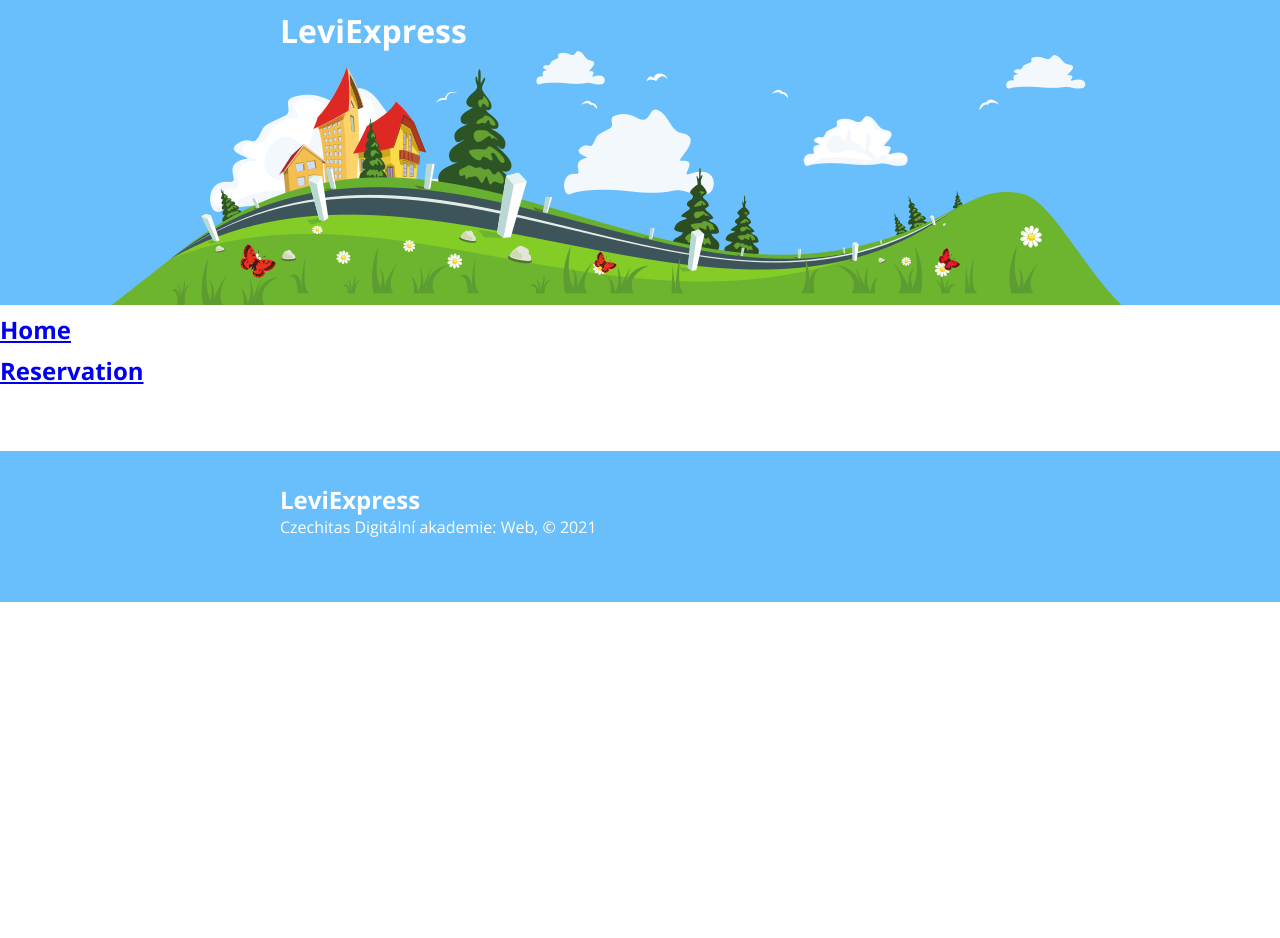
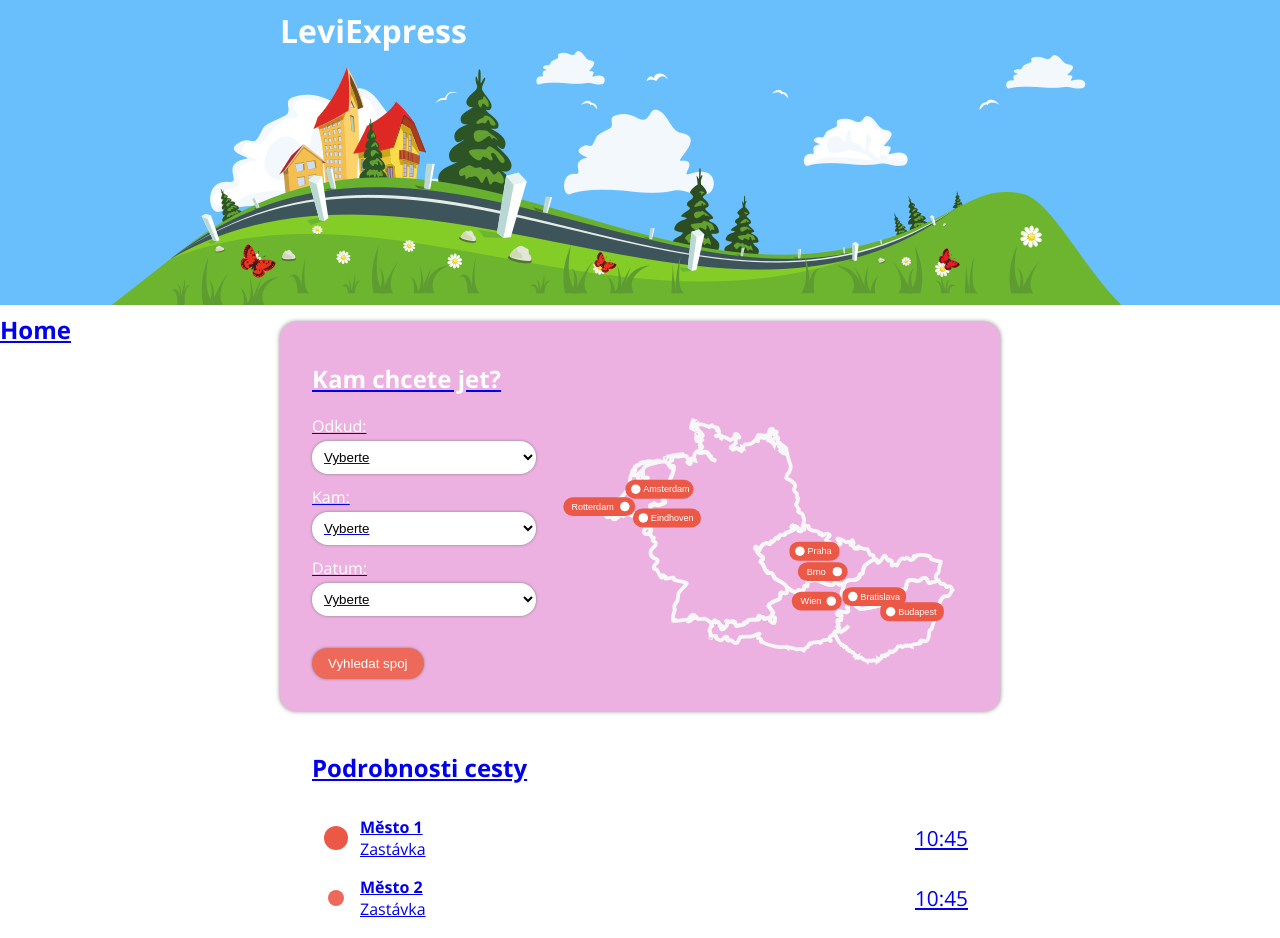
Before and after one commit to katerinalevova/leviexpress, a React app: page / in a window 1280 px wide. Shown: the top 938 px of the page. Before the commit the page ends 800 px from the top, so only its background shows below. Built offline with nearby package versions, Linux system fonts and the light colour scheme.

Commit message:
Mapa pridana

```diff
--- /dev/null
+++ b/src/Home/JourneyPicker/index.jsx
@@ -0,0 +1,93 @@
+import React from 'react';
+import './style.css';
+import mapImage from './img/map.svg';
+
+const JourneyPicker = () => {
+  return (
+    <>
+      <div className="journey-picker container">
+        <h2 className="journey-picker__head">Kam chcete jet?</h2>
+        <div className="journey-picker__body">
+          <form className="journey-picker__form">
+            <label>
+              <div className="journey-picker__label">Odkud:</div>
+              <select>
+                <option value="">Vyberte</option>
+                <option value="Mesto1">Město 1</option>
+                <option value="Mesto2">Město 2</option>
+                <option value="Mesto3">Město 3</option>
+                <option value="Mesto4">Město 4</option>
+              </select>
+            </label>
+            <label>
+              <div className="journey-picker__label">Kam:</div>
+              <select>
+                <option value="">Vyberte</option>
+                <option value="Mesto1">Město 1</option>
+                <option value="Mesto2">Město 2</option>
+                <option value="Mesto3">Město 3</option>
+                <option value="Mesto4">Město 4</option>
+              </select>
+            </label>
+            <label>
+              <div className="journey-picker__label">Datum:</div>
+              <select>
+                <option value="">Vyberte</option>
+                <option>20.05.2021</option>
+                <option>21.05.2021</option>
+                <option>22.05.2021</option>
+                <option>23.05.2021</option>
+              </select>
+            </label>
+            <div className="journey-picker__controls">
+              <button className="btn" type="submit">
+                Vyhledat spoj
+              </button>
+            </div>
+          </form>
+          <img className="journey-picker__map" src={mapImage} />
+        </div>
+      </div>
+
+      <div className="journey-detail container">
+        <h2>Podrobnosti cesty</h2>
+        <div className="stops">
+          <div className="bus-stop">
+            <div className="bus-stop__bullet"></div>
+            <div className="bus-stop__place">
+              <div className="bus-stop__city">Město 1</div>
+              <div className="bus-stop__station">Zastávka</div>
+            </div>
+            <div className="bus-stop__departure">10:45</div>
+          </div>
+          <div className="bus-stop">
+            <div className="bus-stop__bullet"></div>
+            <div className="bus-stop__place">
+              <div className="bus-stop__city">Město 2</div>
+              <div className="bus-stop__station">Zastávka</div>
+            </div>
+            <div className="bus-stop__departure">10:45</div>
+          </div>
+          <div className="bus-stop">
+            <div className="bus-stop__bullet"></div>
+            <div className="bus-stop__place">
+              <div className="bus-stop__city">Město 3</div>
+              <div className="bus-stop__station">Zastávka</div>
+            </div>
+            <div className="bus-stop__departure">10:45</div>
+          </div>
+          <div className="bus-stop">
+            <div className="bus-stop__bullet"></div>
+            <div className="bus-stop__place">
+              <div className="bus-stop__city">Město 4</div>
+              <div className="bus-stop__station">Zastávka</div>
+            </div>
+            <div className="bus-stop__departure">10:45</div>
+          </div>
+        </div>
+      </div>
+    </>
+  );
+};
+
+export default JourneyPicker;
--- /dev/null
+++ b/src/Home/JourneyPicker/style.css
@@ -0,0 +1,88 @@
+.journey-picker {
+  margin: -2rem auto 0 auto;
+  padding: 2rem;
+
+  color: white;
+  background-color: #ecb0e1;
+  border-radius: 1rem;
+  box-shadow: 0 0 5px gray;
+}
+
+.journey-picker__body {
+  display: flex;
+}
+
+.journey-picker__form {
+  flex: 1;
+  margin-right: 1rem;
+}
+
+.journey-picker__label {
+  padding-top: 0.75rem;
+  padding-bottom: 0.25rem;
+}
+
+.journey-picker__controls {
+  margin-top: 2rem;
+}
+
+.journey-picker select {
+  display: block;
+  width: 100%;
+}
+
+.journey-picker__map {
+  width: 26rem;
+  height: auto;
+}
+
+.stops {
+  margin-top: 2rem;
+}
+
+.journey-detail {
+  padding: 2rem;
+}
+
+.bus-stop {
+  display: flex;
+  align-items: center;
+  margin-bottom: 1rem;
+}
+
+.bus-stop__bullet {
+  width: 1rem;
+  height: 1rem;
+  background-color: #ed6a5a;
+  border-radius: 0.5rem;
+  margin: 0 1rem;
+}
+
+.bus-stop:first-child > .bus-stop__bullet,
+.bus-stop:last-child > .bus-stop__bullet {
+  width: 1.5rem;
+  height: 1.5rem;
+  background-color: #eb5846;
+  border-radius: 0.75rem;
+  margin: 0 0.75rem;
+}
+
+.bus-stop__place {
+  flex: 1;
+}
+
+.bus-stop__departure {
+  font-size: 1.3rem;
+}
+
+.bus-stop__city {
+  font-weight: bold;
+}
+
+.stops {
+  margin-top: 2rem;
+}
+
+.journey-detail {
+  padding: 2rem;
+}
--- a/src/Home/index.jsx
+++ b/src/Home/index.jsx
@@ -1,7 +1,13 @@
 import React from 'react';
+import JourneyPicker from './JourneyPicker/index';
 
 const Home = () => {
-  return <h2>Home</h2>;
+  return (
+    <>
+      <h2>Home</h2>
+      <JourneyPicker />
+    </>
+  );
 };
 
 export default Home;
--- a/src/index.jsx
+++ b/src/index.jsx
@@ -4,7 +4,7 @@ import './style.css';
 import Header from './Header/index';
 import Footer from './Footer/index';
 import Home from './Home/index';
-import Reservation from './Reservation';
+import Reservation from './Reservation/index';
 import { BrowserRouter as Router, Switch, Route, Link } from 'react-router-dom';
 
 const App = () => {
```
Also changed, not shown: src/Home/JourneyPicker/img/map.svg (added).
